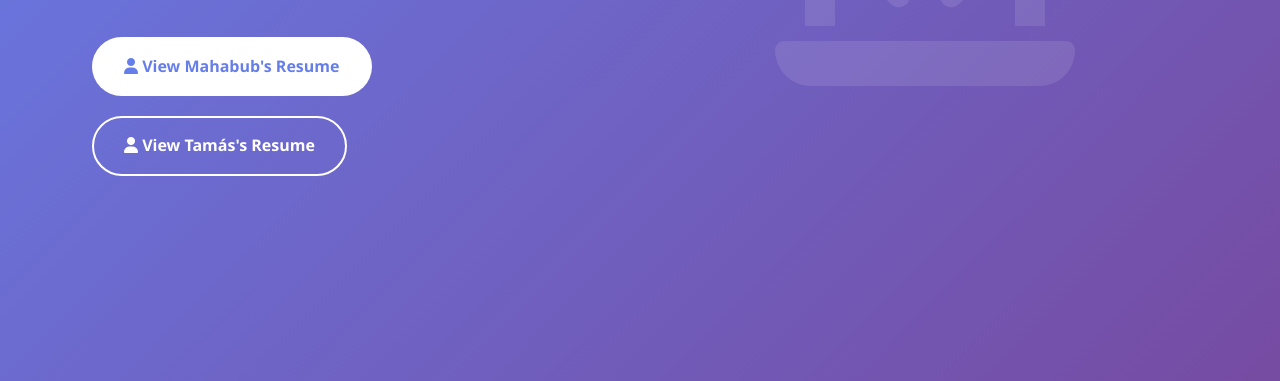
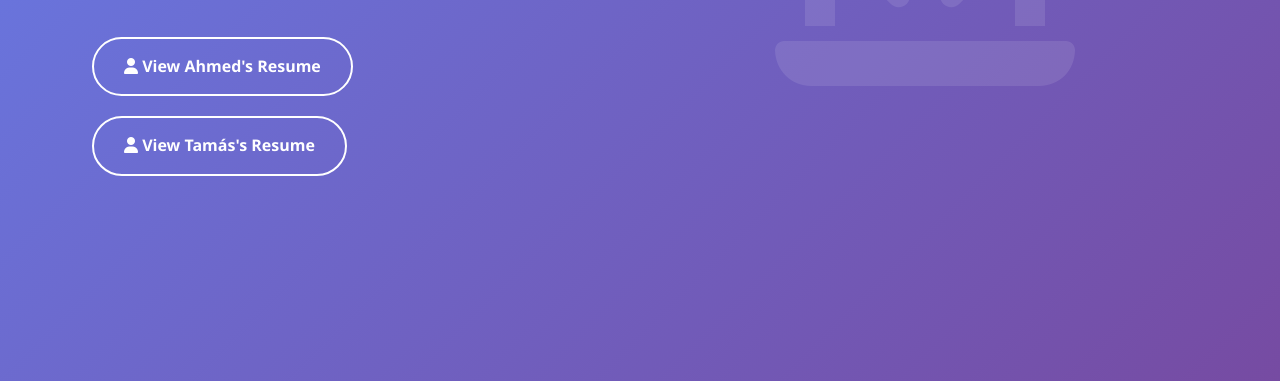
Before and after one commit to ahmed6394/portfolio_rush, a plain HTML site: page index.html in a window 1280 px wide. Shown: the part 419-800 px from the top of the page. Drawn offline with nearby package versions, Linux system fonts and the light colour scheme.

Commit message:
3rd updated

```diff
--- a/index.html
+++ b/index.html
@@ -20,7 +20,7 @@
                         <p>This is our final Discovery Piscine Rush Project. Browse through our professional journeys and get inspired!</p>
                         <div class="cta-buttons">
                             <a href="resume1.html" class="btn-custom btn-primary-custom">
-                                <i class="fas fa-user"></i> View Mahabub's Resume
+                                <i class="fas fa-user"></i> View Ahmed's Resume
                             </a>
                             <a href="resume2.html" class="btn-custom btn-outline-custom">
                                 <i class="fas fa-user"></i> View Tamás's Resume
--- a/style.css
+++ b/style.css
@@ -257,14 +257,14 @@
         }
 
         .btn-primary-custom {
-            background: white;
-            color: var(--primary-color);
+            background: transparent;
+            color: white;
+            border-color: white;
         }
 
         .btn-primary-custom:hover {
-            background: transparent;
-            color: white;
-            border-color: white;
+            background: white;
+            color: var(--primary-color);
             transform: translateY(-3px);
             box-shadow: 0 10px 25px rgba(0,0,0,0.2);
         }
```
